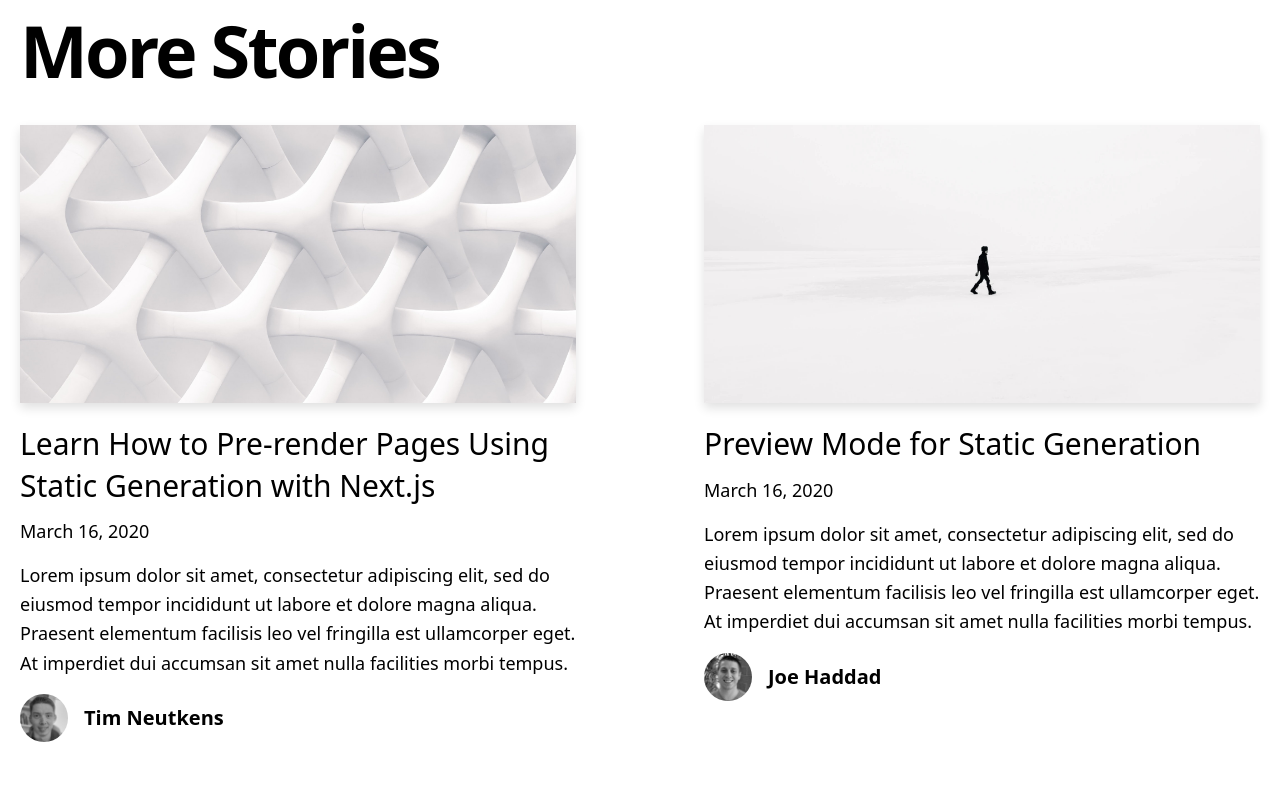
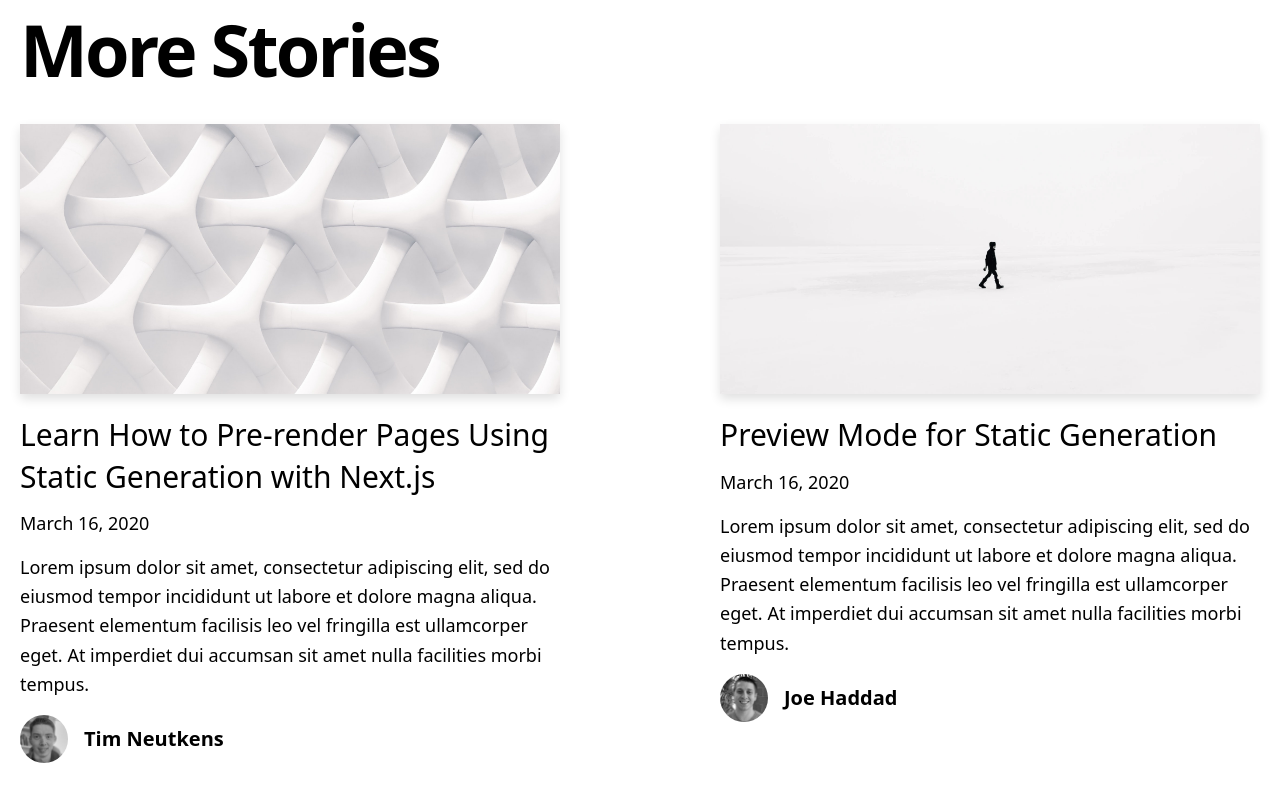
Before and after one commit to WaterlessPiano2/marketing, a Next.js app: page / in a window 1280 px wide. Shown: the part 1240-2040 px from the top of the page. Built offline with nearby package versions, Linux system fonts and the light colour scheme.

Commit message:
Upgraded tailwind to 2.0

```diff
--- a/components/more-stories.tsx
+++ b/components/more-stories.tsx
@@ -1,9 +1,9 @@
-import PostPreview from './post-preview'
-import Post from '../types/post'
+import PostPreview from "./post-preview";
+import Post from "../types/post";
 
 type Props = {
-  posts: Post[]
-}
+  posts: Post[];
+};
 
 const MoreStories = ({ posts }: Props) => {
   return (
@@ -11,7 +11,7 @@ const MoreStories = ({ posts }: Props) => {
       <h2 className="mb-8 text-6xl md:text-7xl font-bold tracking-tighter leading-tight">
         More Stories
       </h2>
-      <div className="grid grid-cols-1 md:grid-cols-2 md:col-gap-16 lg:col-gap-32 row-gap-20 md:row-gap-32 mb-32">
+      <div className="grid grid-cols-1 gap-40 md:grid-cols-2 md:col-gap-16 lg:col-gap-32 row-gap-20 md:row-gap-32 mb-32">
         {posts.map((post) => (
           <PostPreview
             key={post.slug}
@@ -25,7 +25,7 @@ const MoreStories = ({ posts }: Props) => {
         ))}
       </div>
     </section>
-  )
-}
+  );
+};
 
-export default MoreStories
+export default MoreStories;
--- a/package.json
+++ b/package.json
@@ -25,7 +25,7 @@
     "@types/react": "^16.9.35",
     "@types/react-dom": "^16.9.8",
     "postcss-preset-env": "^6.7.0",
-    "tailwindcss": "^1.4.0"
+    "tailwindcss": "^2.0.1"
   },
   "license": "MIT"
 }
```
Also changed, not shown: 1 other file (tests, documents, lock files or other folders).
